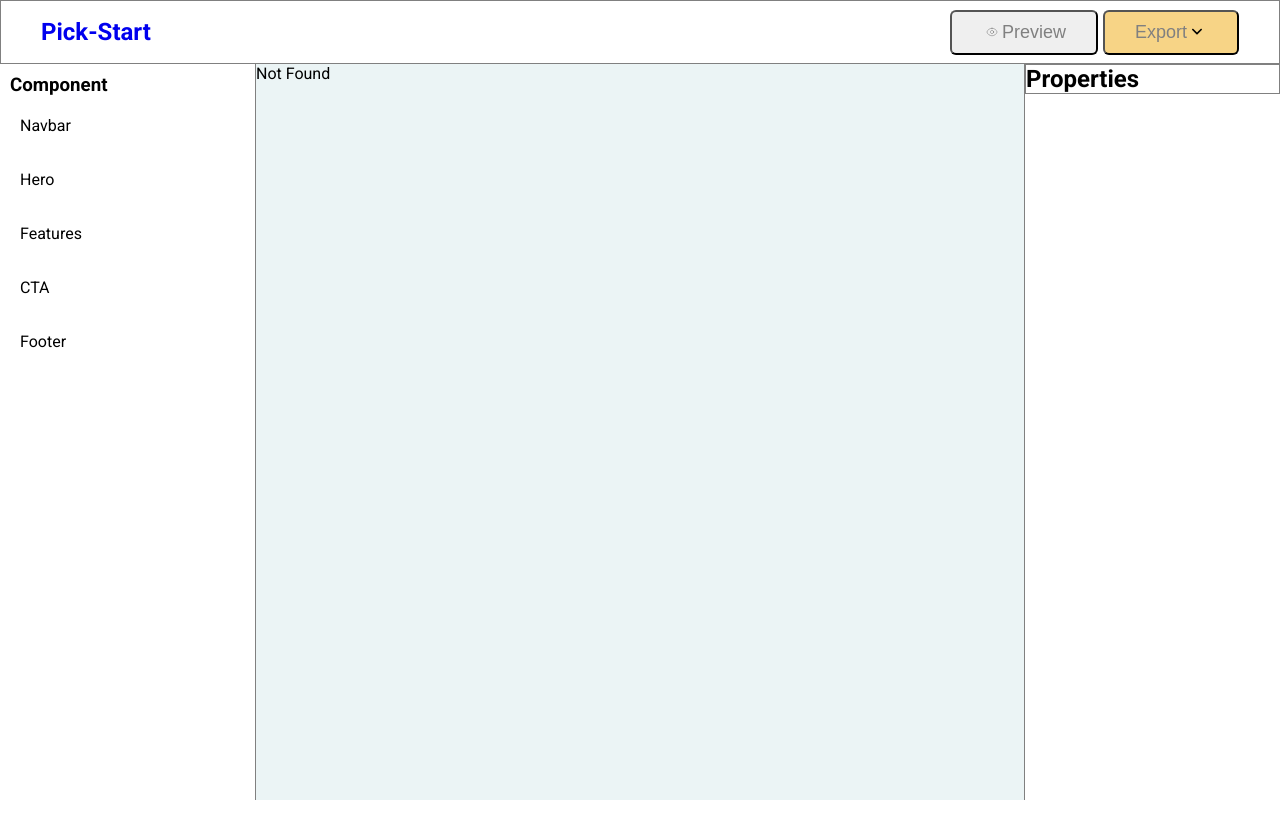
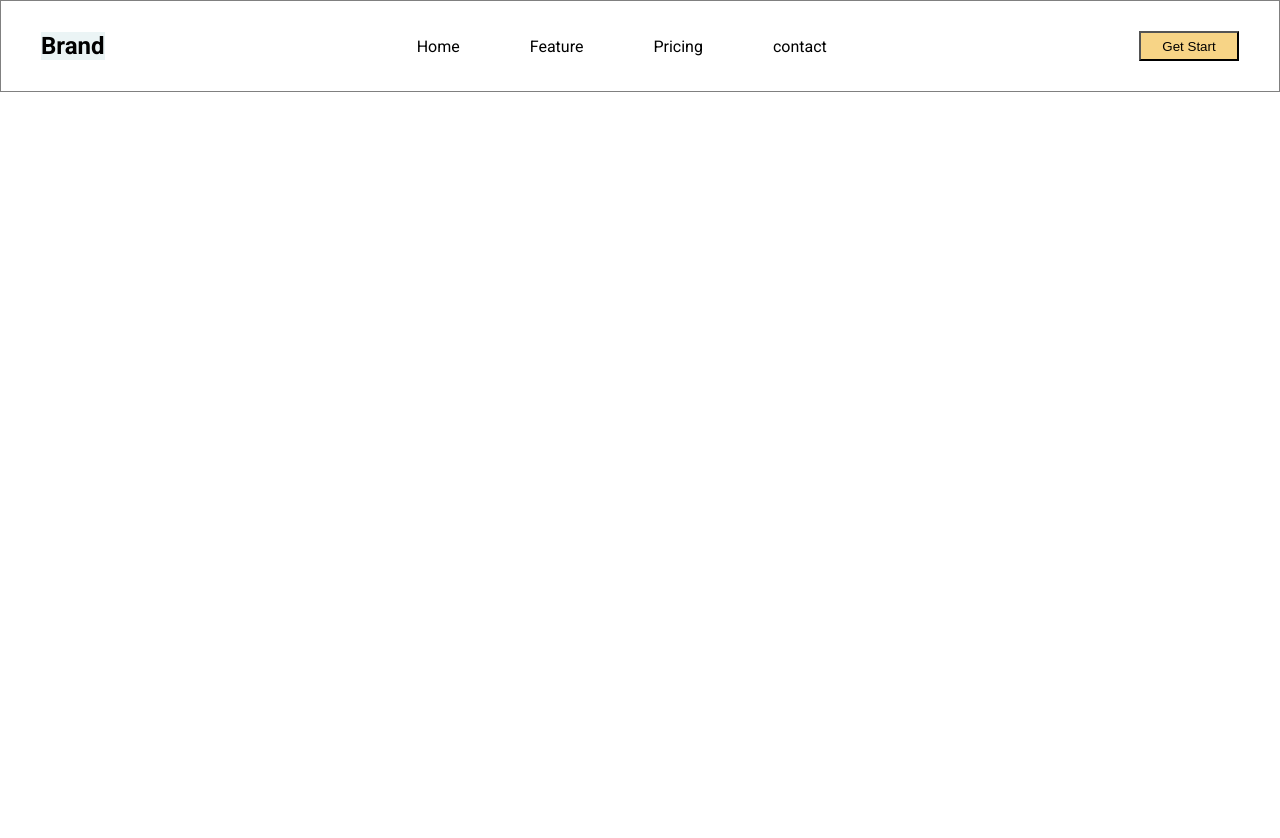
Before and after one commit to pratikadhikari2062/Pick-Start, a React (Vite) app: page /preview in a window 1280 px wide. Before the commit this address had no page. Shown: the top 838 px of the page. After the commit the page ends 800 px from the top, so only its background shows below. Built offline with nearby package versions, Linux system fonts and the light colour scheme.

Commit message:
add code and ..

```diff
--- a/src/components/layout/navbar/Navbar.tsx
+++ b/src/components/layout/navbar/Navbar.tsx
@@ -15,7 +15,7 @@ const Navbar: React.FC = () => {
       <Link to = "/"><h1>Pick-Start </h1></Link>
 
       <ButtonWrapper>
-        <Link to="/prewiew">
+        <Link to="/preview" target="_blank">
           <PreviewButton>
             {" "}
             <EyeIcon color="none" /> Preview
--- a/src/components/ui/navbar/UiNavbar.styles.ts
+++ b/src/components/ui/navbar/UiNavbar.styles.ts
@@ -1,6 +1,8 @@
 import styled from "styled-components";
 
 export const NavContaine = styled.nav`
+  height: 100%;
+  width: 100%;
   display: flex;
   justify-content: space-between;
   align-items: center;
@@ -17,8 +19,7 @@ export const NavList = styled.ul`
   display: flex;
   gap: 70px;
 `;
-export const NavItem = styled.li`
-`;
+export const NavItem = styled.li``;
 
 export const Startbutton = styled.button`
   height: 30px;
--- a/src/routeTree.gen.ts
+++ b/src/routeTree.gen.ts
@@ -9,13 +9,13 @@
 // Additionally, you should also exclude this file from your linter and/or formatter to prevent it from being checked or modified.
 
 import { Route as rootRouteImport } from './routes/__root'
-import { Route as PrewiewRouteImport } from './routes/prewiew'
+import { Route as PreviewRouteImport } from './routes/preview'
 import { Route as AboutRouteImport } from './routes/about'
 import { Route as IndexRouteImport } from './routes/index'
 
-const PrewiewRoute = PrewiewRouteImport.update({
-  id: '/prewiew',
-  path: '/prewiew',
+const PreviewRoute = PreviewRouteImport.update({
+  id: '/preview',
+  path: '/preview',
   getParentRoute: () => rootRouteImport,
 } as any)
 const AboutRoute = AboutRouteImport.update({
@@ -32,40 +32,40 @@ const IndexRoute = IndexRouteImport.update({
 export interface FileRoutesByFullPath {
   '/': typeof IndexRoute
   '/about': typeof AboutRoute
-  '/prewiew': typeof PrewiewRoute
+  '/preview': typeof PreviewRoute
 }
 export interface FileRoutesByTo {
   '/': typeof IndexRoute
   '/about': typeof AboutRoute
-  '/prewiew': typeof PrewiewRoute
+  '/preview': typeof PreviewRoute
 }
 export interface FileRoutesById {
   __root__: typeof rootRouteImport
   '/': typeof IndexRoute
   '/about': typeof AboutRoute
-  '/prewiew': typeof PrewiewRoute
+  '/preview': typeof PreviewRoute
 }
 export interface FileRouteTypes {
   fileRoutesByFullPath: FileRoutesByFullPath
-  fullPaths: '/' | '/about' | '/prewiew'
+  fullPaths: '/' | '/about' | '/preview'
   fileRoutesByTo: FileRoutesByTo
-  to: '/' | '/about' | '/prewiew'
-  id: '__root__' | '/' | '/about' | '/prewiew'
+  to: '/' | '/about' | '/preview'
+  id: '__root__' | '/' | '/about' | '/preview'
   fileRoutesById: FileRoutesById
 }
 export interface RootRouteChildren {
   IndexRoute: typeof IndexRoute
   AboutRoute: typeof AboutRoute
-  PrewiewRoute: typeof PrewiewRoute
+  PreviewRoute: typeof PreviewRoute
 }
 
 declare module '@tanstack/react-router' {
   interface FileRoutesByPath {
-    '/prewiew': {
-      id: '/prewiew'
-      path: '/prewiew'
-      fullPath: '/prewiew'
-      preLoaderRoute: typeof PrewiewRouteImport
+    '/preview': {
+      id: '/preview'
+      path: '/preview'
+      fullPath: '/preview'
+      preLoaderRoute: typeof PreviewRouteImport
       parentRoute: typeof rootRouteImport
     }
     '/about': {
@@ -88,7 +88,7 @@ declare module '@tanstack/react-router' {
 const rootRouteChildren: RootRouteChildren = {
   IndexRoute: IndexRoute,
   AboutRoute: AboutRoute,
-  PrewiewRoute: PrewiewRoute,
+  PreviewRoute: PreviewRoute,
 }
 export const routeTree = rootRouteImport
   ._addFileChildren(rootRouteChildren)
--- a/src/routes/__root.tsx
+++ b/src/routes/__root.tsx
@@ -1,36 +1,34 @@
-import { createRootRoute, Outlet } from "@tanstack/react-router";
+import { createRootRoute, Outlet, useLocation } from "@tanstack/react-router";
 import { TanStackRouterDevtools } from "@tanstack/react-router-devtools";
 import Navbar from "../components/layout/navbar/Navbar";
 import LeftSideBar from "../components/layout/sidebar/LeftSideBar";
 import RightSidebar from "../components/layout/sidebar/RightSidebar";
 import styled from "styled-components";
 import React from "react";
-const Maincontent = styled.div`
+
+const MainContent = styled.div<{ isPreview?: boolean }>`
   height: 100vh;
   width: 100%;
-  position:relative;
-  display: flex;
-
-`;
-export const Content = styled.div`
-  height: calc(100vh - 64px);
-  width: 60%;
-  top:64px;
-  background-color:var(--secondary-color);
+  position: relative;
+  display: ${(props) => (props.isPreview ? "block" : "flex")};
 `;
 
+
 const RootLayout = () => {
+  const location = useLocation();
+  const isPreview = location.pathname === "/preview";
+  console.log(isPreview);
 
   return (
     <React.Fragment>
-      <Navbar />
-      <Maincontent>
-        <LeftSideBar />
-        <Content>
-          <Outlet />
-        </Content>
-        <RightSidebar />
-      </Maincontent>
+      {!isPreview && <Navbar />}
+
+      <MainContent isPreview={isPreview}>
+        {!isPreview && <LeftSideBar />}
+
+        <Outlet />
+        {!isPreview && <RightSidebar />}
+      </MainContent>
       <TanStackRouterDevtools />
     </React.Fragment>
   );
--- a/src/routes/index.tsx
+++ b/src/routes/index.tsx
@@ -1,5 +1,9 @@
 import { createFileRoute } from "@tanstack/react-router";
 import { styled } from "styled-components";
+
+export const MainWrapper = styled.div`
+ width:60%;
+`;
 
 export const NavContaine = styled.nav`
   display: flex;
@@ -54,7 +58,7 @@ export const Route = createFileRoute("/")({
 
 function RouteComponent() {
   return (
-    <div>
+    <MainWrapper>
       <NavContaine>
         <HeadingTwo>Brand</HeadingTwo>
         <NavList>
@@ -72,6 +76,6 @@ function RouteComponent() {
         <Startbutton>Get Start</Startbutton>
         <LearnButton>Learn More</LearnButton>
       </MainHome>
-    </div>
+    </MainWrapper>
   );
 }
--- /dev/null
+++ b/src/routes/preview.tsx
@@ -0,0 +1,11 @@
+import { createFileRoute } from '@tanstack/react-router'
+import UiNavbar from '../components/ui/navbar/UiNavbar'
+
+
+export const Route = createFileRoute('/preview')({
+  component: RouteComponent,
+})
+
+function RouteComponent() {
+  return <div><UiNavbar/></div>
+}
--- a/src/routes/prewiew.tsx
+++ /dev/null
@@ -1,9 +0,0 @@
-import { createFileRoute } from '@tanstack/react-router'
-
-export const Route = createFileRoute('/prewiew')({
-  component: RouteComponent,
-})
-
-function RouteComponent() {
-  return <div>Hello "/Prevw"!</div>
-}
```
Also changed, not shown: src/components/layout/sidebar/RightSidebar.tsx (+5 -5 lines).
